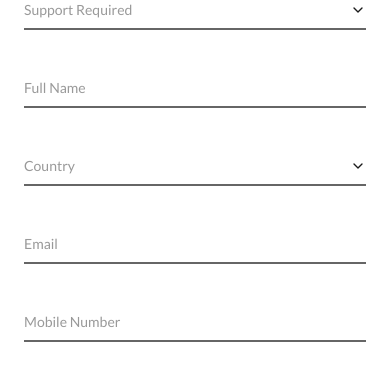
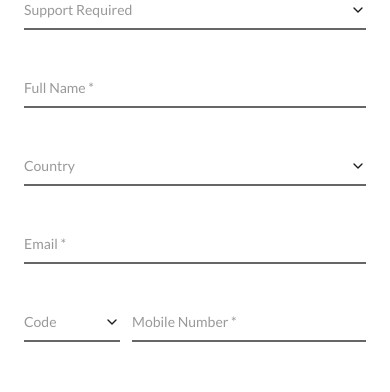
Before and after one commit to Kalpesh-Product/thebridg, a React (Vite) app: page /connect in a window 390 px wide. Shown: the part 310-702 px from the top of the page. Built offline with nearby package versions, Linux system fonts and the light colour scheme.

Commit message:
Add mobile country code selection with LiquidSelect in Connect and Invest pages

```diff
--- a/src/components/shared/LiquidSelect.tsx
+++ b/src/components/shared/LiquidSelect.tsx
@@ -1,5 +1,5 @@
 import { useEffect, useRef, useState } from 'react';
-import { ChevronDown } from 'lucide-react';
+import { ChevronDown, Search } from 'lucide-react';
 
 interface Option {
   value: string;
@@ -11,10 +11,12 @@ interface LiquidSelectProps {
   onChange: (value: string) => void;
   options: Option[];
   placeholder: string;
+  triggerClassName?: string;
 }
 
-export default function LiquidSelect({ value, onChange, options, placeholder }: LiquidSelectProps) {
+export default function LiquidSelect({ value, onChange, options, placeholder, triggerClassName }: LiquidSelectProps) {
   const [open, setOpen] = useState(false);
+  const [query, setQuery] = useState('');
   const ref = useRef<HTMLDivElement>(null);
 
   useEffect(() => {
@@ -27,14 +29,22 @@ export default function LiquidSelect({ value, onChange, options, placeholder }:
     return () => document.removeEventListener('mousedown', handleClickOutside);
   }, []);
 
+  useEffect(() => {
+    if (!open) setQuery('');
+  }, [open]);
+
   const selected = options.find((o) => o.value === value);
+  const searchable = options.length > 8;
+  const filteredOptions = searchable
+    ? options.filter((o) => o.label.toLowerCase().includes(query.toLowerCase()))
+    : options;
 
   return (
     <div ref={ref} className="relative w-full">
       <button
         type="button"
         onClick={() => setOpen((o) => !o)}
-        className="form-input-underline flex items-center justify-between gap-2 cursor-pointer text-left"
+        className={`${triggerClassName ?? 'form-input-underline'} flex items-center justify-between gap-2 cursor-pointer text-left`}
       >
         <span className={selected ? '' : 'text-[#999]'}>
           {selected ? selected.label : placeholder}
@@ -66,8 +76,25 @@ export default function LiquidSelect({ value, onChange, options, placeholder }:
                 'linear-gradient(115deg, rgba(255,255,255,0.35) 0%, rgba(255,255,255,0) 32%, rgba(255,255,255,0) 68%, rgba(255,255,255,0.25) 100%)',
             }}
           />
-          <div className="relative py-2 max-h-60 overflow-y-auto">
-            {options.map((opt) => (
+          <div className="relative">
+            {searchable && (
+              <div className="flex items-center gap-2 px-4 py-2 border-b border-white/50">
+                <Search size={14} className="shrink-0 text-[#666]" />
+                <input
+                  type="text"
+                  autoFocus
+                  value={query}
+                  onChange={(e) => setQuery(e.target.value)}
+                  placeholder="Search..."
+                  className="w-full bg-transparent text-sm text-[#1A1A1A] outline-none placeholder:text-[#999]"
+                />
+              </div>
+            )}
+            <div className="py-2 max-h-60 overflow-y-auto">
+              {filteredOptions.length === 0 && (
+                <p className="px-4 py-2 text-sm text-[#999]">No results</p>
+              )}
+              {filteredOptions.map((opt) => (
                 <button
                   key={opt.value}
                   type="button"
@@ -82,6 +109,7 @@ export default function LiquidSelect({ value, onChange, options, placeholder }:
               ))}
             </div>
           </div>
+        </div>
       )}
     </div>
   );
--- /dev/null
+++ b/src/data/countryCodes.ts
@@ -0,0 +1,26 @@
+const RAW_DIAL_CODES = [
+  '+93', '+355', '+213', '+376', '+244', '+1268', '+54', '+374', '+61', '+43',
+  '+994', '+1242', '+973', '+880', '+1246', '+375', '+32', '+501', '+229', '+975',
+  '+591', '+387', '+267', '+55', '+673', '+359', '+226', '+257', '+238', '+855',
+  '+237', '+1', '+236', '+235', '+56', '+86', '+57', '+269', '+242', '+506',
+  '+385', '+53', '+357', '+420', '+243', '+45', '+253', '+1767', '+1809', '+593',
+  '+20', '+503', '+240', '+291', '+372', '+268', '+251', '+679', '+358', '+33',
+  '+241', '+220', '+995', '+49', '+233', '+30', '+1473', '+502', '+224', '+245',
+  '+592', '+509', '+504', '+36', '+354', '+91', '+62', '+98', '+964', '+353',
+  '+972', '+39', '+225', '+1876', '+81', '+962', '+7', '+254', '+686', '+965',
+  '+996', '+856', '+371', '+961', '+266', '+231', '+218', '+423', '+370', '+352',
+  '+261', '+265', '+60', '+960', '+223', '+356', '+692', '+222', '+230', '+52',
+  '+691', '+373', '+377', '+976', '+382', '+212', '+258', '+95', '+264', '+674',
+  '+977', '+31', '+64', '+505', '+227', '+234', '+850', '+389', '+47', '+968',
+  '+92', '+680', '+970', '+507', '+675', '+595', '+51', '+63', '+48', '+351',
+  '+974', '+40', '+250', '+1869', '+1758', '+1784', '+685', '+378', '+239', '+966',
+  '+221', '+381', '+248', '+232', '+65', '+421', '+386', '+677', '+252', '+27',
+  '+82', '+211', '+34', '+94', '+249', '+597', '+46', '+41', '+963', '+886',
+  '+992', '+255', '+66', '+670', '+228', '+676', '+1868', '+216', '+90', '+993',
+  '+688', '+256', '+380', '+971', '+44', '+598', '+998', '+678', '+379', '+58',
+  '+84', '+967', '+260', '+263',
+];
+
+export const DIAL_CODE_OPTIONS = Array.from(new Set(RAW_DIAL_CODES))
+  .sort((a, b) => Number(a.slice(1)) - Number(b.slice(1)))
+  .map((dial) => ({ value: dial, label: dial }));
--- a/src/pages/Connect.tsx
+++ b/src/pages/Connect.tsx
@@ -3,11 +3,13 @@ import { Link } from 'react-router';
 import { SiGmail } from 'react-icons/si';
 import PageLayout from '../components/shared/PageLayout';
 import LiquidSelect from '../components/shared/LiquidSelect';
+import { DIAL_CODE_OPTIONS } from '../data/countryCodes';
 
 type Step = 1 | 2 | 3 | 4;
 
 export default function Connect() {
   const [step, setStep] = useState<Step>(1);
+  const [step1Error, setStep1Error] = useState<string | null>(null);
 
   useEffect(() => {
     window.scrollTo(0, 0);
@@ -17,6 +19,7 @@ export default function Connect() {
     fullName: '',
     country: '',
     email: '',
+    mobileCountryCode: '',
     mobileNumber: '',
     linkedin: '',
     companyName: '',
@@ -122,7 +125,7 @@ export default function Connect() {
               />
               <input
                 type="text"
-                placeholder="Full Name"
+                placeholder="Full Name *"
                 className="form-input-underline"
                 value={formData.fullName}
                 onChange={(e) => updateField('fullName', e.target.value)}
@@ -144,18 +147,28 @@ export default function Connect() {
               />
               <input
                 type="email"
-                placeholder="Email"
+                placeholder="Email *"
                 className="form-input-underline"
                 value={formData.email}
                 onChange={(e) => updateField('email', e.target.value)}
               />
-              <input
-                type="tel"
-                placeholder="Mobile Number"
-                className="form-input-underline"
-                value={formData.mobileNumber}
-                onChange={(e) => updateField('mobileNumber', e.target.value)}
-              />
+              <div className="flex gap-3">
+                <div className="w-24 shrink-0">
+                  <LiquidSelect
+                    placeholder="Code"
+                    value={formData.mobileCountryCode}
+                    onChange={(v) => updateField('mobileCountryCode', v)}
+                    options={DIAL_CODE_OPTIONS}
+                  />
+                </div>
+                <input
+                  type="tel"
+                  placeholder="Mobile Number *"
+                  className="form-input-underline flex-1 min-w-0"
+                  value={formData.mobileNumber}
+                  onChange={(e) => updateField('mobileNumber', e.target.value)}
+                />
+              </div>
               <input
                 type="text"
                 placeholder="LinkedIn Profile"
@@ -165,8 +178,22 @@ export default function Connect() {
               />
             </div>
 
+            {step1Error && (
+              <p className="text-center text-red-500 text-sm mt-6">{step1Error}</p>
+            )}
             <div className="flex justify-center pt-14 md:pt-20">
-              <button onClick={() => setStep(2)} className="yellow-btn">Next</button>
+              <button
+                onClick={() => {
+                  if (!formData.fullName.trim()) return setStep1Error('Full Name is required.');
+                  if (!formData.email.trim()) return setStep1Error('Email is required.');
+                  if (!formData.mobileNumber.trim()) return setStep1Error('Mobile Number is required.');
+                  setStep1Error(null);
+                  setStep(2);
+                }}
+                className="yellow-btn"
+              >
+                Next
+              </button>
             </div>
           </div>
         )}
--- a/src/pages/Invest.tsx
+++ b/src/pages/Invest.tsx
@@ -1,6 +1,8 @@
 import { useState } from 'react';
 import { X, Check } from 'lucide-react';
 import PageLayout from '../components/shared/PageLayout';
+import LiquidSelect from '../components/shared/LiquidSelect';
+import { DIAL_CODE_OPTIONS } from '../data/countryCodes';
 
 const pillInput = 'w-full px-6 py-4 bg-transparent border-2 border-[#BBBBBB] rounded-full text-sm outline-none transition-colors placeholder:text-[#1A1A1A] placeholder:font-medium focus:border-[#00A868]';
 
@@ -8,6 +10,7 @@ export default function Invest() {
   const [formData, setFormData] = useState({
     name: '',
     email: '',
+    mobileCountryCode: '',
     mobileNumber: '',
     message: '',
   });
@@ -65,13 +68,24 @@ export default function Invest() {
                 value={formData.email}
                 onChange={(e) => updateField('email', e.target.value)}
               />
+              <div className="flex gap-3">
+                <div className="w-28 shrink-0">
+                  <LiquidSelect
+                    placeholder="Code"
+                    value={formData.mobileCountryCode}
+                    onChange={(v) => updateField('mobileCountryCode', v)}
+                    options={DIAL_CODE_OPTIONS}
+                    triggerClassName={pillInput}
+                  />
+                </div>
                 <input
                   type="tel"
                   placeholder="Mobile Number"
-                className={pillInput}
+                  className={`${pillInput} flex-1 min-w-0`}
                   value={formData.mobileNumber}
                   onChange={(e) => updateField('mobileNumber', e.target.value)}
                 />
+              </div>
               <textarea
                 placeholder="Message"
                 className="w-full px-6 py-4 bg-transparent border-2 border-[#BBBBBB] rounded-lg text-sm outline-none transition-colors resize-none h-32 placeholder:text-[#1A1A1A] placeholder:font-medium focus:border-[#00A868]"
```
Lines whose indentation alone changed are shown as unchanged.
